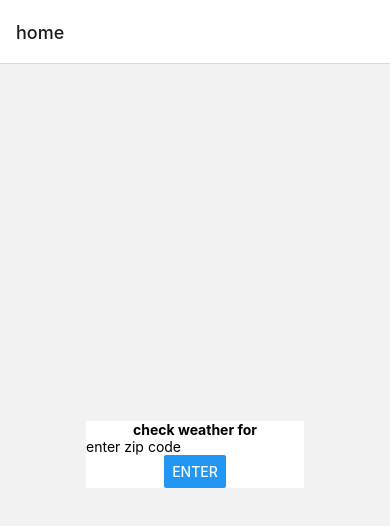
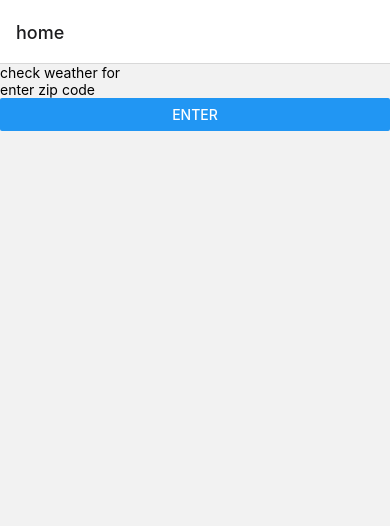
Before and after one commit to bvcage/weather-app, a React Native app: screen / in a window 390 px wide. Shown: the top 526 px of the page. Built offline with nearby package versions, Linux system fonts and the light colour scheme; no server answers.

Commit message:
migrate React Native styles to Sass

```diff
--- a/App.js
+++ b/App.js
@@ -68,16 +68,16 @@ export default function App() {
 
 function HomeScreen (props) {
   return (
-    <View style={styles.wrapper}>
-      <UserEntry {...props} styles={styles} />
+    <View style={STYLES.wrapper}>
+      <UserEntry {...props} styles={STYLES} />
     </View>
   )
 }
 
 function WeatherScreen (props) {
   return (
-    <View style={styles.wrapper}>
-      <WeatherDisplay {...props} styles={styles} />
+    <View style={STYLES.wrapper}>
+      <WeatherDisplay {...props} styles={STYLES} />
     </View>
   )
 }
@@ -92,31 +92,3 @@ async function getLoc (zipCode) {
     return Alert.alert('invalid zip code', 'please enter a 5-digit zip code.')
   }
 }
-
-
-// CSS styling
-
-const styles = StyleSheet.create({
-  wrapper: {
-    display: 'flexbox',
-    height: '100%',
-    width: '100%',
-    alignItems: 'center',
-    justifyContent: 'center',
-  },
-  container: {
-    backgroundColor: '#fff',
-    alignItems: 'center',
-    justifyContent: 'center',
-  },
-  h1: {
-    color: 'blue'
-  },
-  h2: {
-    fontWeight: 'bold',
-    textDecorationLine: 'underline'
-  },
-  h3: {
-    fontWeight: 'bold'
-  }
-})
--- a/App.scss
+++ b/App.scss
@@ -1,3 +1,27 @@
 .wrapper {
+  align-items: center;
   background-color: black;
+  display: flex;
+  height: 100%;
+  justify-content: center;
+  width: 100%;
 }
+
+.container {
+  align-items: center;
+  background-color: white;
+  justify-content: center;
+}
+
+.h1 {
+  color: blue;
+}
+
+.h2 {
+  font-weight: bold;
+  text-decoration-line: underline;
+}
+
+.h3 {
+  font-weight: bold;
+}
```
